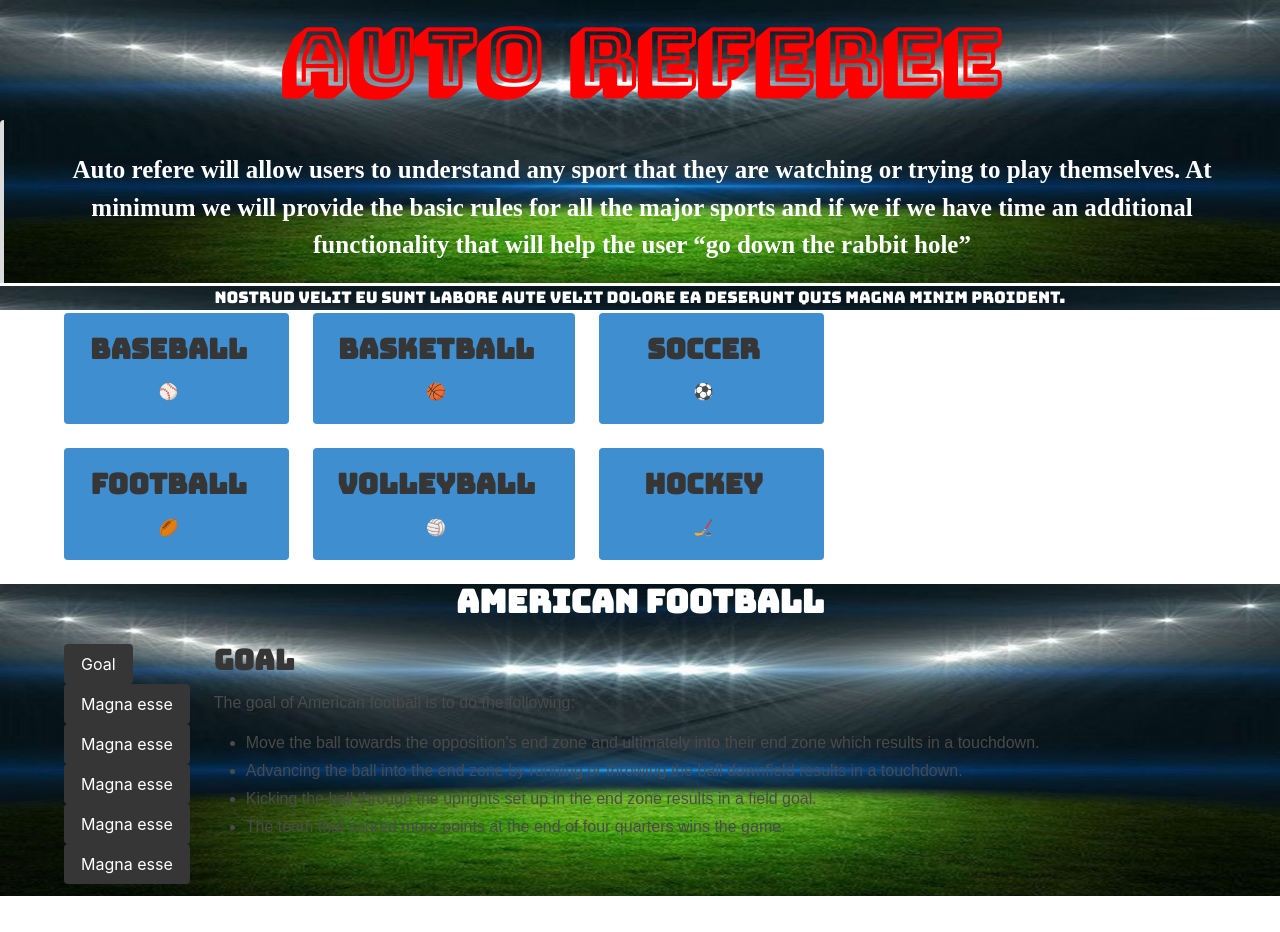
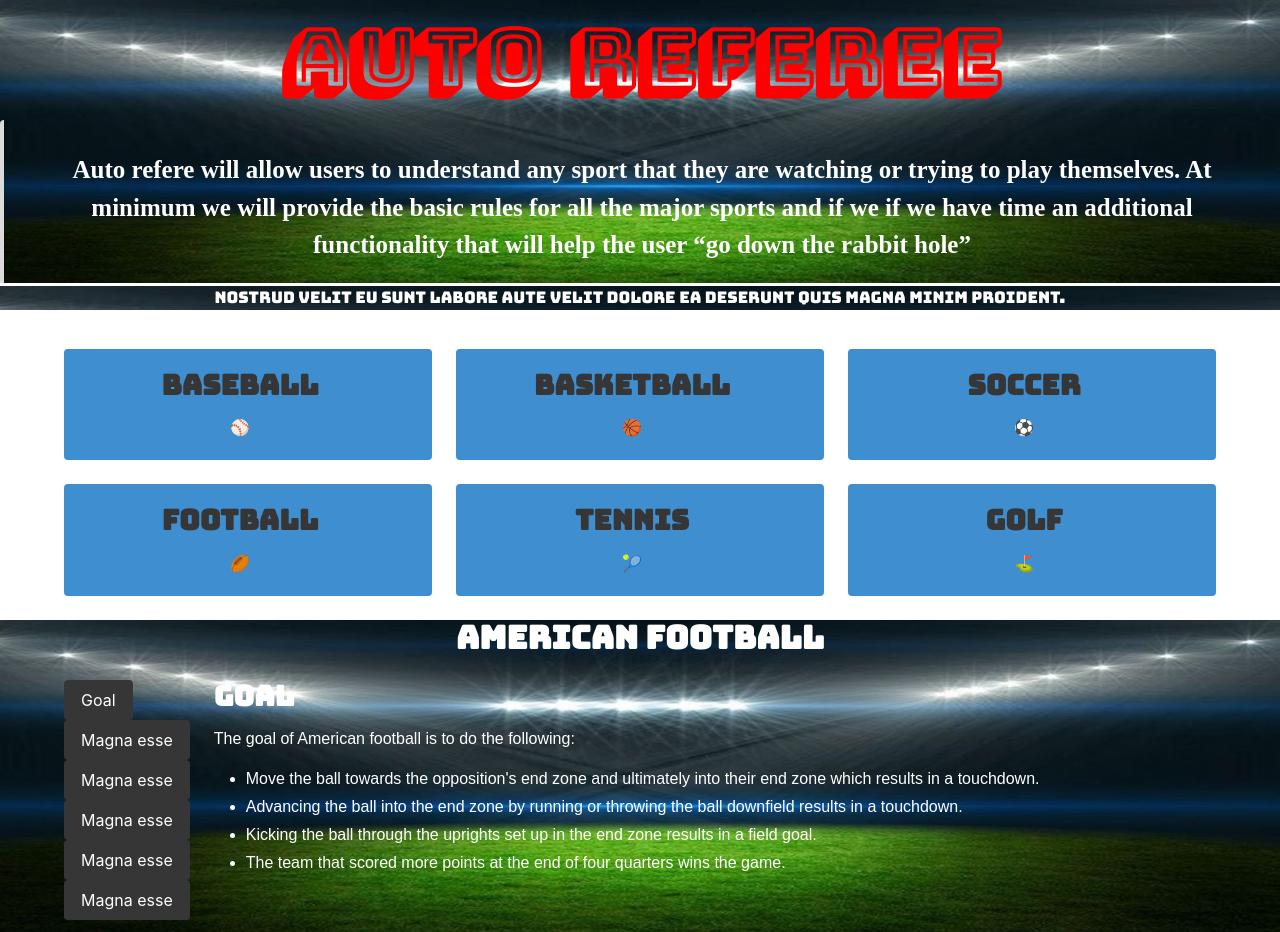
Before and after one commit to meskyA/The-Binary-Trio, a plain HTML site: page index.html in a window 1280 px wide. Before the commit the page ends 896 px from the top, so only its background shows below. Drawn offline with nearby package versions, Linux system fonts and the light colour scheme; a web font is replaced by a local one.

Commit message:
text is white and to-do commented in js

```diff
--- a/assets/css/style.css
+++ b/assets/css/style.css
@@ -50,10 +50,12 @@ body, nav, .navbar{
 
 #textBlock {
   display: block;
+  color: white;
 }
 
 #goalsBlock {
   display: block;
+  color: white;
 }
 
 #sportsHeader {
--- a/assets/jscript/script.js
+++ b/assets/jscript/script.js
@@ -3,9 +3,9 @@ var tickerBox = document.createElement("p");
 tickerBox.textContent = "Nostrud velit eu sunt labore aute velit dolore ea deserunt quis magna minim proident.";
 
 tickerComplete = document.getElementById("sportsTicker");
-tickerComplete.appendChild(tickerBox);
+tickerComplete.appendChild(tickerBox); //attaches text to the div
 // End Section that Controls Ticker
-
+// Make API call here
 // This is the section that controls the buttons
 var goalsBox = document.getElementById("goalsBlock")
 var goalsbtn = document.getElementById("goalsRules")
--- a/index.html
+++ b/index.html
@@ -37,10 +37,11 @@
 
 
 <!-- Gallery Section Here Gina -->
-
+<br>
+<br>
 <div class="content container has-text-centered">
     <div class="tile is-ancestor">
-        <div class="tile is-horizontal is-8">
+        <div class="tile is-horizontal is-12">
             <div class="tile">
                 <div class="tile is-parent is is-vertical">
                     <article class="tile is-child notification is-info">
@@ -60,8 +61,8 @@
                         <p>🏀</p>
                     </article>
                     <article class="tile is-child notification is-info">
-                        <h2>Volleyball</h2>
-                        <p>🏐</p>
+                        <h2>Tennis</h2>
+                        <p>🎾</p>
                     </article>
                 </div>
             </div>
@@ -72,8 +73,8 @@
                         <p>️⚽️</p>
                     </article>
                     <article class="tile is-child notification is-info">
-                        <h2>Hockey</h2>
-                        <p>🏒</p>
+                        <h2>Golf</h2>
+                        <p>️⛳️</p>
                     </article>
                 </div>
             </div>
@@ -101,7 +102,7 @@
     <div class="column is-11" class="box" id="displayContainer">
       <div class="content is-justify-content-center" id="textBlock">
             <div class="content is-justify-content-center" id="goalsBlock">
-            <h2> Goal </h2>
+            <h2 id="goalsBlock"> Goal </h2>
         <p>The goal of American football is to do the following:</p>
         <ul>
             <li>Move the ball towards the opposition's end zone and ultimately into their end zone which results in a touchdown.</li>
```
